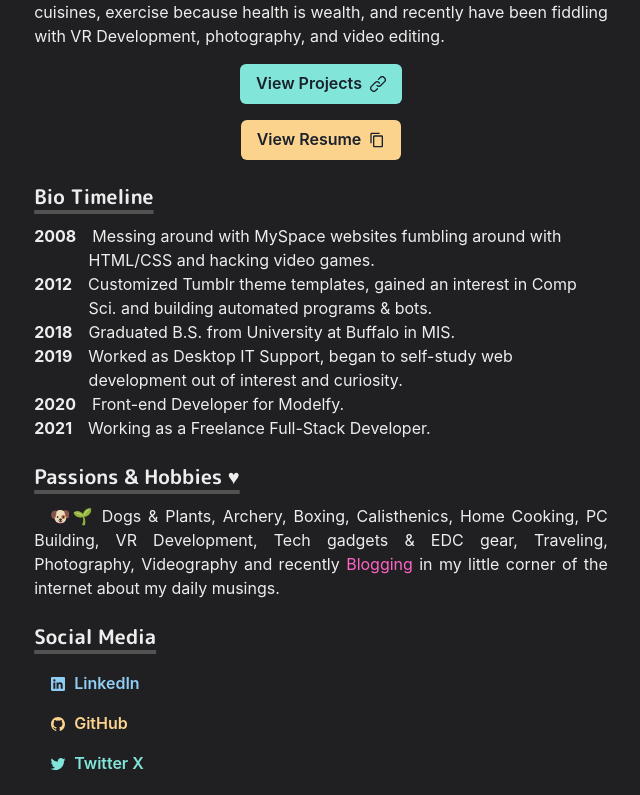
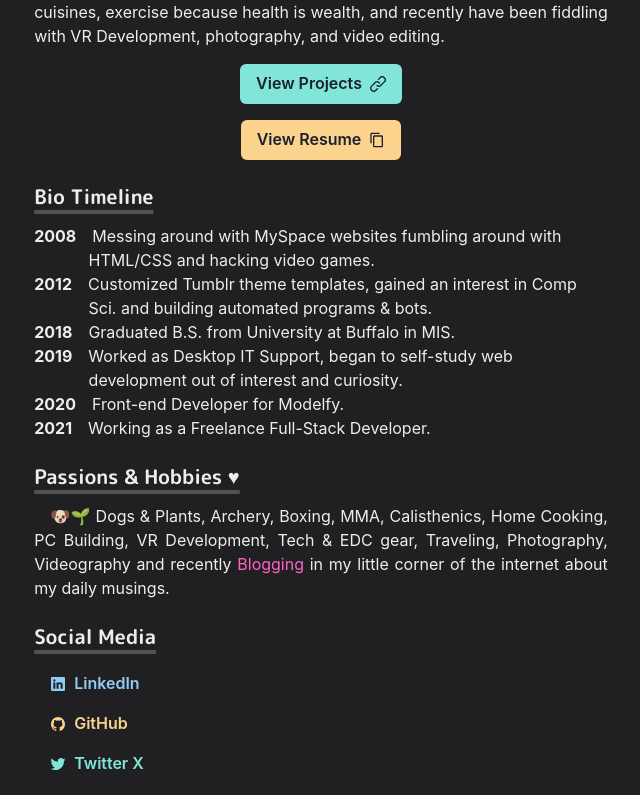
Before and after one commit to edjunma/edmondma.dev-v1, a Next.js app: page / in a window 1280 px wide. Shown: the part 392-1187 px from the top of the page, without its empty margins (319-959 px from the left). Built offline with nearby package versions, Linux system fonts and the light colour scheme.

Commit message:
add details to passions

```diff
--- a/pages/index.js
+++ b/pages/index.js
@@ -131,7 +131,7 @@
           </Heading>
 
           <Paragraph>
-            🐶🌱 Dogs & Plants, Archery, Boxing, Calisthenics, Home Cooking, PC Building, VR Development, Tech gadgets & EDC gear, Traveling, Photography, Videography and recently {' '}
+            🐶🌱 Dogs & Plants, Archery, Boxing, MMA, Calisthenics, Home Cooking, PC Building, VR Development, Tech & EDC gear, Traveling, Photography, Videography and recently {' '}
             <Link href="https://blog-v3-five.vercel.app/" target="_blank">
               Blogging
             </Link>
```
